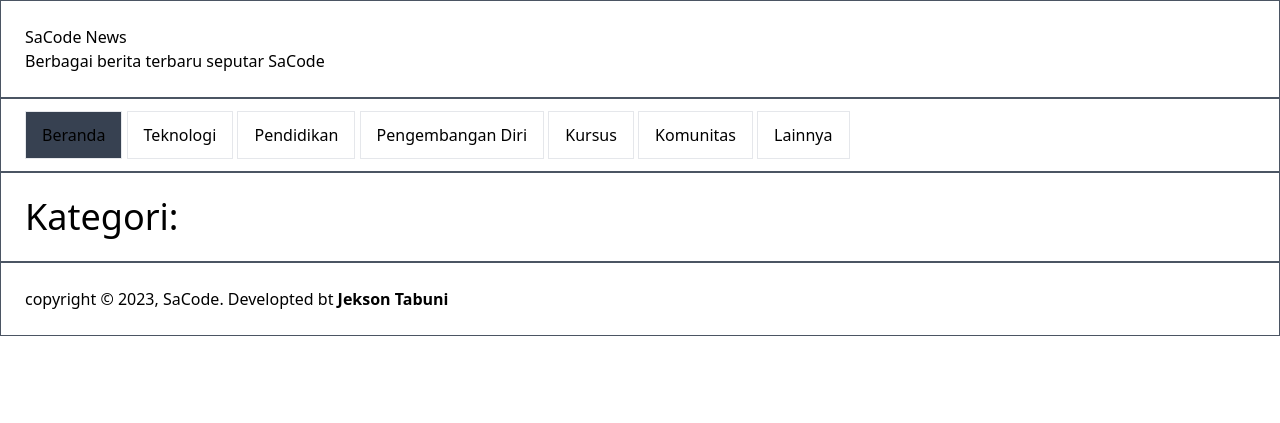
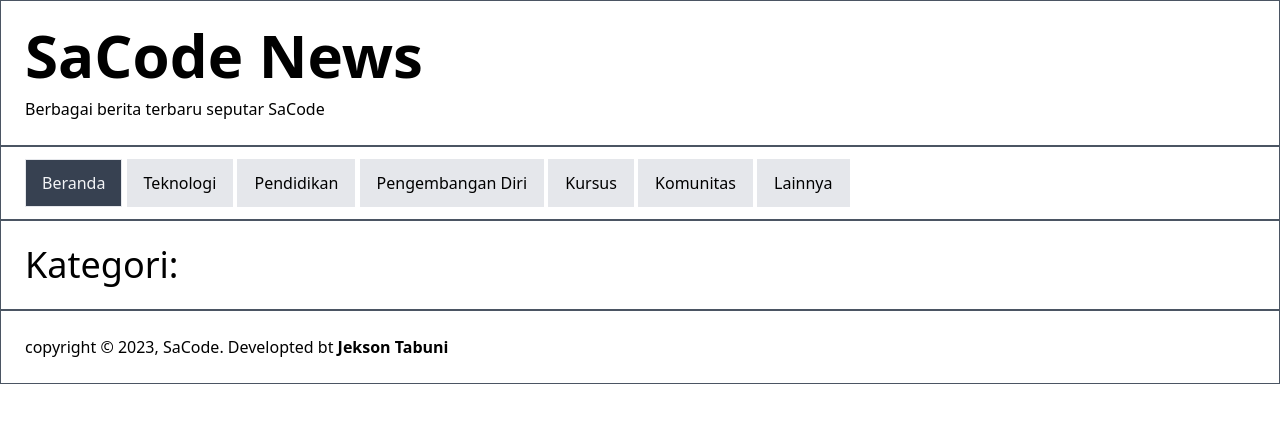
Before and after one commit to jeksontbn123/php-ii-day-06-2023, a PHP site: page / in a window 1280 px wide. Shown: the top 423 px of the page. Run offline with PHP 8.4, Linux system fonts and the light colour scheme; some libraries are stand-ins or nearby versions.

Commit message:
update belajar

```diff
--- a/include/header.php
+++ b/include/header.php
@@ -1,6 +1,4 @@
-<!-- HEADER START -->
 <header class="border border-gray-600 container mx-auto p-6">
-        <h1>SaCode News</h1>
+        <h1 class="font-bold text-6xl mb-3">SaCode News</h1>
         <p>Berbagai berita terbaru seputar SaCode</p>
     </header>
-    <!-- HEADER END -->
--- a/include/nav.php
+++ b/include/nav.php
@@ -1,11 +1,9 @@
- <!-- NAV START -->
- <nav class="border border-gray-600 container mx-auto p-6">
-        <a href="?page=beranda" class="border py-3 px-4 bg-gray-700 hover">Beranda</a>
-        <a href="?category=teknologi" class="border py-3 px-4 hover">Teknologi</a>
-        <a href="?category=pendidikan" class="border py-3 px-4  hover">Pendidikan</a>
-        <a href="?category=pengembangan diri"class="border py-3 px-4  hover">Pengembangan Diri</a>
-        <a href="?category=kurus"class="border py-3 px-4  hover">Kursus</a>
-        <a href="?category=komunitas"class="border py-3 px-4  hover">Komunitas</a>
-        <a href="?category=lainnya"class="border py-3 px-4  hover">Lainnya</a>
+<nav class="border border-gray-600 container mx-auto p-6">
+        <a href="?page=beranda" class="border py-3 px-4 bg-gray-700 hover:bg-gray-600 transition text-gray-100">Beranda</a>
+        <a href="?category=teknologi" class="border py-3 px-4 bg-gray-200 hover:bg-gray-300 transition">Teknologi</a>
+        <a href="?category=pendidikan" class="border py-3 px-4 bg-gray-200 hover:bg-gray-300 transition">Pendidikan</a>
+        <a href="?category=pengembangan-diri" class="border py-3 px-4 bg-gray-200 hover:bg-gray-300 transition">Pengembangan Diri</a>
+        <a href="?category=kursus" class="border py-3 px-4 bg-gray-200 hover:bg-gray-300 transition">Kursus</a>
+        <a href="?category=komunitas" class="border py-3 px-4 bg-gray-200 hover:bg-gray-300 transition">Komunitas</a>
+        <a href="?category=lainnya" class="border py-3 px-4 bg-gray-200 hover:bg-gray-300 transition">Lainnya</a>
     </nav>
-    <!-- NAV END -->
```
